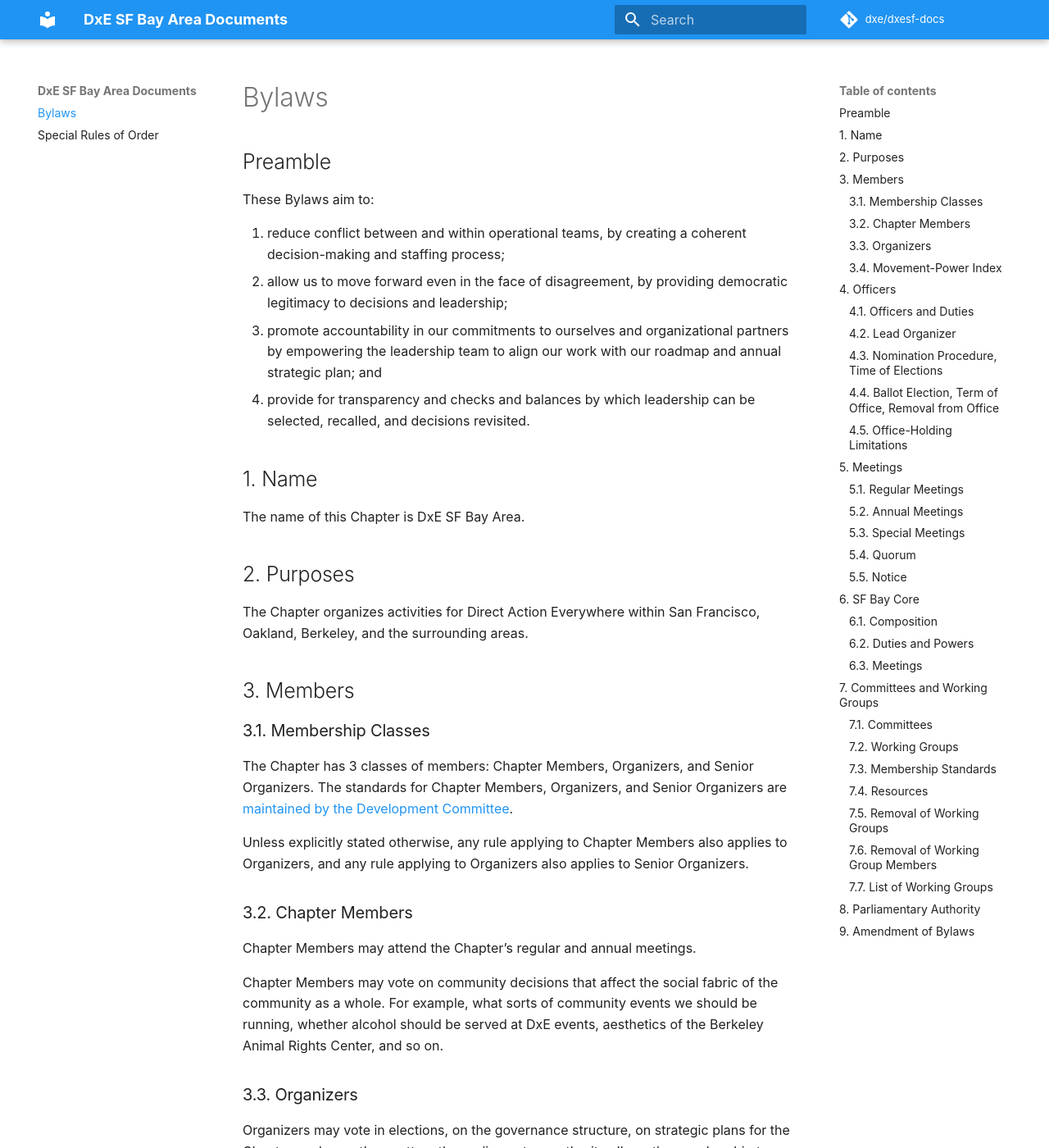
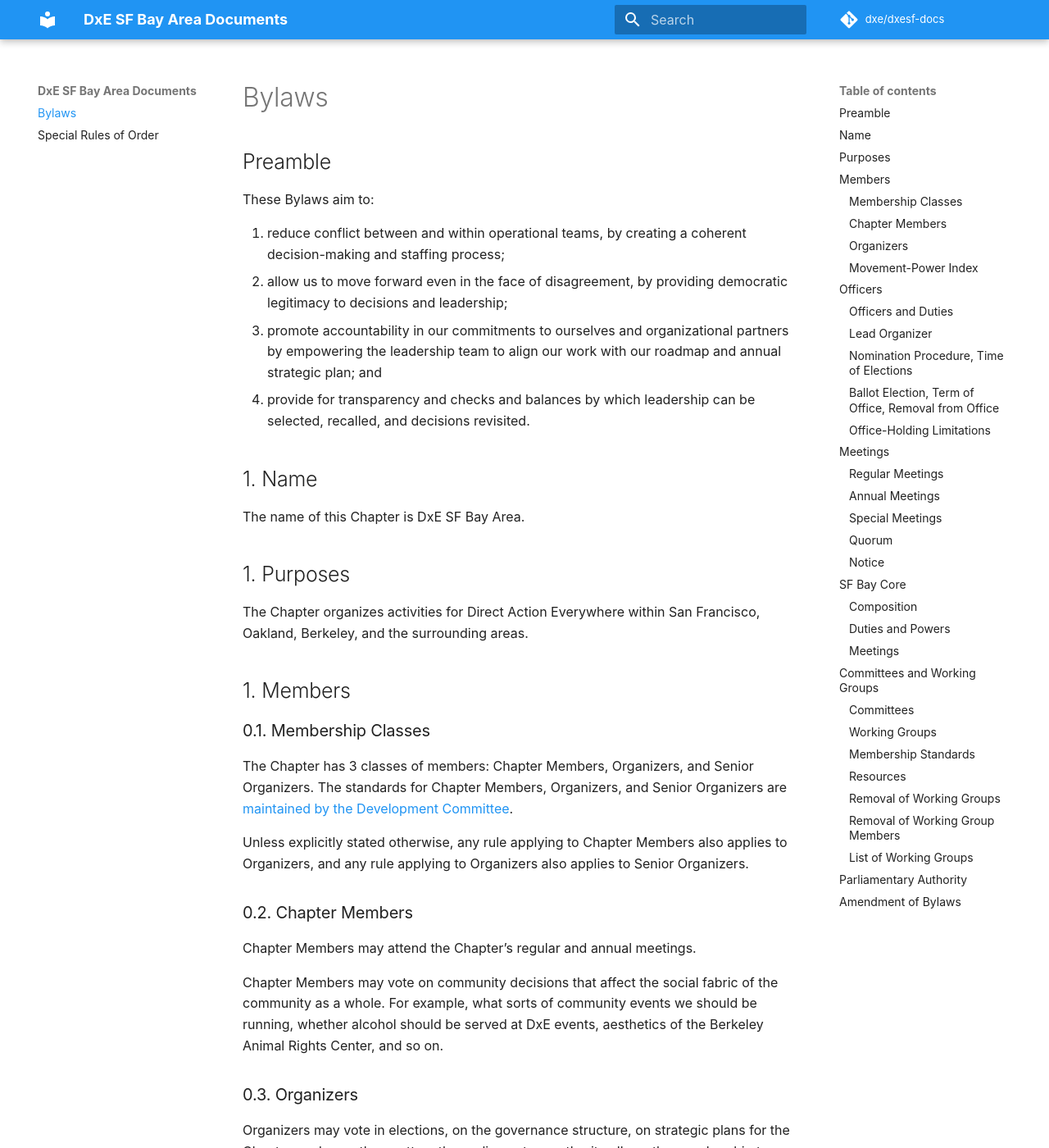
Before and after one commit to dxe/dxesf-docs, an MkDocs documentation site: the page built from docs/index.md, in a window 1280 px wide and 1400 px high. Shown: the whole window at 82% size. Built offline with MkDocs 1.6.1 and Material for MkDocs 9.7.7, drawn with Linux system fonts in a browser that asks for light colours; some web fonts are replaced; comment, search, counter and statistics services are not loaded; some of the changed text lies outside the part shown.

Commit message:
generate section numbers with CSS

```diff
--- a/docs/index.md
+++ b/docs/index.md
@@ -9,48 +9,50 @@ These Bylaws aim to:
 3. promote accountability in our commitments to ourselves and organizational partners by empowering the leadership team to align our work with our roadmap and annual strategic plan; and
 4. provide for transparency and checks and balances by which leadership can be selected, recalled, and decisions revisited.
 
-## 1. Name
+<section markdown="1" class="numbered">
+
+## Name
 
 The name of this Chapter is DxE SF Bay Area.
 
-## 2. Purposes
+## Purposes
 
 The Chapter organizes activities for Direct Action Everywhere within San Francisco, Oakland, Berkeley, and the surrounding areas.
 
-## 3. Members
+## Members
 
-### 3.1. Membership Classes
+### Membership Classes
 
 The Chapter has 3 classes of members: Chapter Members, Organizers, and Senior Organizers.
 The standards for Chapter Members, Organizers, and Senior Organizers are [maintained by the Development Committee](https://docs.google.com/document/d/1QnJXz8YuQeBL0cz4iK60mOvQfDN1vd7SBwvVhRFDHNc/preview).
 
 Unless explicitly stated otherwise, any rule applying to Chapter Members also applies to Organizers, and any rule applying to Organizers also applies to Senior Organizers.
 
-### 3.2. Chapter Members
+### Chapter Members
 
 Chapter Members may attend the Chapter's regular and annual meetings.
 
 Chapter Members may vote on community decisions that affect the social fabric of the community as a whole.
 For example, what sorts of community events we should be running, whether alcohol should be served at DxE events, aesthetics of the Berkeley Animal Rights Center, and so on.
 
-### 3.3. Organizers
+### Organizers
 
 Organizers may vote in elections, on the governance structure, on strategic plans for the Chapter, and any other matters the parliamentary authority allows the membership to decide.
 
-### 3.4. Movement-Power Index
+### Movement-Power Index
 
 To be in good standing and eligible to vote, a Member must be on the Movement-Power Index at the time of the vote.
 That is, they must have attended both a Protest and Community event in the previous month, or attended both a Protest and Community event in the current month.
 
-## 4. Officers
+## Officers
 
-### 4.1. Officers and Duties
+### Officers and Duties
 
 The officers of the Chapter are the Lead Organizer, 4 Core Members, and the Secretary.
 These officers perform the duties prescribed by these bylaws and by the parliamentary authority adopted by the Chapter.
 Within the parliamentary authority, the offices of Lead Organizer and Core Member correspond to President and Director, respectively.
 
-### 4.2. Lead Organizer
+### Lead Organizer
 
 The Lead Organizer is responsible for making decisions on and executing the previously-approved DxE annual strategy and budget, proposing agendas for Chapter and SF Bay Core meetings, staffing/removing people from Committees, Working Groups, and projects (including the DxE website, DxE Facebook page, DxE email lists, Facebook groups, and any other resources operated by the DxE SF Bay Area chapter, including any resources operated by the DxE SF Bay Area chapter by virtue of its role on the Global Steering Committee), ensuring compliance with these bylaws, and fulfilling DxE's values.
 
@@ -60,65 +62,65 @@ Their actions are subject to the advice and consent of the SF Bay Core and the O
 The Lead Organizer will hold regular (at least monthly) open discussions with updates on progress on strategic roadmap and opportunity for all Chapter Members to ask questions or comment on network matters.
 These will most often take place on Saturday mornings.
 
-### 4.3. Nomination Procedure, Time of Elections
+### Nomination Procedure, Time of Elections
 
 Any Organizer who has been an Organizer for the last 6 months at the time of election is eligible for office.
 
 Officers will be nominated at the February regular Chapter meeting.
 The election will then take place at a special meeting held 2 weeks later.
 
-### 4.4. Ballot Election, Term of Office, Removal from Office
+### Ballot Election, Term of Office, Removal from Office
 
 Officers will be elected by ballot using [Reweighted Range Voting](https://www.rangevoting.org/RRV.html).
 Officers will serve for 2 years or until their successors are elected, and their term of office will be begin at the close of the meeting at which they are elected.
 Officers may be removed from office at the will of the membership as provided in the parliamentary authority.
 
-### 4.5. Office-Holding Limitations
+### Office-Holding Limitations
 
 A member cannot hold more than 1 office at a time.
 
-## 5. Meetings
+## Meetings
 
-### 5.1. Regular Meetings
+### Regular Meetings
 
 The Chapter will hold regular meetings on the first Sunday of each month at the [Berkeley Animal Rights Center](https://goo.gl/maps/qSLSR5QXyxJ49ASF6) from 11:30 a.m. to 2:30 p.m., unless ordered otherwise by the Chapter or the SF Bay Core.
 Notice must be sent to all members at least 1 week before the meeting.
 
 At each meeting, the SF Bay Core will update members on progress, obtain feedback, and answer questions about the past month's projects.
 
-### 5.2. Annual Meetings
+### Annual Meetings
 
 A meeting of all Organizers and Senior Organizers of the DxE SF Bay Area chapter must occur with 30 days notice at which the SF Bay Core will propose a strategic plan for the following year.
 The strategic plan will be adopted at the end of meeting by majority vote of current Organizers and Senior Organizers.
 If a majority threshold is not secured, the SF Bay Core will make necessary modifications and announce a new meeting (with at least 2 weeks' notice) within 30 days.
 
-### 5.3. Special Meetings
+### Special Meetings
 
 Special meetings may be called by the Lead Organizer or by the SF Bay Core and must be called upon the written request of 1/4 of Organizers in good standing.
 The purpose of the meeting will be stated in the meeting announcement, which must be sent to all members at least 3 days before the meeting.
 
-### 5.4. Quorum
+### Quorum
 
 Quorum for Chapter Member votes is 1/5 of Chapter Members in good standing.
 
 Quorum for Organizer votes is a majority of Organizers in good standing.
 
-### 5.5. Notice
+### Notice
 
 Notice of meetings will be sent to the [chaptermembers@dxe.io](mailto:chaptermembers@dxe.io) mailing list.
 
-## 6. SF Bay Core
+## SF Bay Core
 
-### 6.1. Composition
+### Composition
 
 The SF Bay Core consists of the Lead Organizer and the 4 Core Members.
 
-### 6.2. Duties and Powers
+### Duties and Powers
 
 The SF Bay Core has full power and authority over the affairs of the Chapter between its business meetings.
 They will also set the hour and place of meetings, make recommendations to the Chapter, and perform any other duties as specified in these bylaws.
 
-### 6.3. Meetings
+### Meetings
 
 The SF Bay Core will hold regular meetings every Monday morning from 9 a.m. to 12 p.m., unless ordered otherwise by the SF Bay Core.
 Special meetings of the SF Bay Core may be called by the Lead Organizer and must be called upon the written request of 2 Core Members.
@@ -127,15 +129,15 @@ Meetings are normally open to the public, but advanced request is required.
 Anyone interested in visiting an SF Bay Core meeting should email [sfbay@directactioneverywhere.com](mailto:sfbay@directactioneverywhere.com) with the request.
 The first hour of regular meetings is reserved for executive session.
 
-## 7. Committees and Working Groups
+## Committees and Working Groups
 
-### 7.1. Committees
+### Committees
 
 The Lead Organizer suggests and has final say over the composition of a set of Committees (including Communications, Community, Development, Direct Action, Finance, and any others deemed necessary).
 Committees are focused on DxE's core functions, are expressly tasked with pushing forward on DxE's annual strategy and its 40 year roadmap, and are empowered to make decisions on resources.
 Committee members will be appointed based on expertise, culture fit, and team effectiveness, and team size will generally be limited to 7, unless exceptional circumstances justify a larger team.
 
-### 7.2. Working Groups
+### Working Groups
 
 The Lead Organizer has final say over the [composition of official Working Groups](https://docs.google.com/document/d/1mUybB0HQwd5pEJ2t5-uziFSlTGaExSyx3_iTIQf_HE4/preview).
 Working Groups will determine their own processes and meeting schedules, and will coordinate with other Working Groups via a designated Committee.
@@ -145,31 +147,33 @@ Working Groups can choose to remain unofficial and therefore completely independ
 The DxE SF Bay Area chapter will work with unofficial Working Groups on the basis of free association.
 Conflicts between Working Groups will be resolved by the Lead Organizer in consultation with the relevant Committees.
 
-### 7.3. Membership Standards
+### Membership Standards
 
 The point person for a Committee or Working Group may impose reasonable requirements for training, agreements, work standards, and rules of order for that Committee or Working Group.
 
-### 7.4. Resources
+### Resources
 
 Requests for resources must be directed to the Lead Organizer or relevant Committee.
 The Lead Organizer has final say over allocation of resources.
 
-### 7.5. Removal of Working Groups
+### Removal of Working Groups
 
 An official Working Group will be dissolved or become unofficial if the group fails to meet the relevant standards, violates DxE's values, or for any other good faith reason (e.g. redundancy, conflict with other Working Groups) set out by the Lead Organizer or relevant Committee lead.
 
-### 7.6. Removal of Working Group Members
+### Removal of Working Group Members
 
 Members of official Working Groups may be removed due to violations of DxE's values, [code of conduct](https://docs.google.com/document/d/1v1bSO9UCCgifH0UZfsfZ-5CEqtUOQ7tXL5lBmJoE9w4/preview), failure to meet relevant standards, or any other good faith reason (e.g. redundancy, conflict with other Working Groups) set out by the Lead Organizer, relevant Committee lead, or relevant Working Group point person.
 
-### 7.7. List of Working Groups
+### List of Working Groups
 
 The SF Bay Core must keep a list of official Working Groups, Chapter Members, Organizers and Senior Organizers.
 
-## 8. Parliamentary Authority
+## Parliamentary Authority
 
 The rules contained in the 11th edition of *Robert's Rules of Order Newly Revised* will govern the Chapter in all cases to which they are applicable and in which they are not inconsistent with these bylaws and any [special rules of order](special-rules.md) the Chapter may adopt.
 
-## 9. Amendment of Bylaws
+## Amendment of Bylaws
 
 These bylaws may be amended at any regular Chapter meeting by a 2/3 vote, provided that the amendment was submitted in writing at the previous regular meeting.
+
+</section>
--- a/docs/special-rules.md
+++ b/docs/special-rules.md
@@ -1,10 +1,12 @@
 # Special Rules of Order
 
-## 1. Electronic Meetings
+<section markdown="1" class="numbered">
+
+## Electronic Meetings
 
 The SF Bay Core may allow meeting participation by audio- or video-conferencing.
 
-## 2. Proxy Voting
+## Proxy Voting
 
 If a Chapter Member will be absent for a scheduled vote, they may designate another member as proxy to vote on their behalf.
 To do so, they must notify the Secretary at least an hour before the meeting is called to order.
@@ -12,6 +14,8 @@ To do so, they must notify the Secretary at least an hour before the meeting is
 To serve as a proxy, the designated member must be eligible to vote on the question themselves.
 Also, a member cannot serve as proxy for more than one member for the same vote.
 
-## 3. Voting Cards
+## Voting Cards
 
 Voting cards may be used as a voting method at Chapter meetings whenever a rising vote is in order.
+
+</section>
--- a/mkdocs.yml
+++ b/mkdocs.yml
@@ -15,5 +15,6 @@ theme:
   watermark: !!python/object/apply:os.getenv ["WATERMARK"]
 
 markdown_extensions:
+  - extra
   - footnotes
   - smarty
--- a/theme/css/watermark.css
+++ b/theme/css/watermark.css
@@ -8,3 +8,8 @@
     color: #e0f0ff;
     z-index: -1;
 }
+
+h2 { counter-reset: h3; }
+
+section.numbered h2:before { counter-increment: h2; content: counter(h2) ". " }
+section.numbered h3:before { counter-increment: h3; content: counter(h2) "." counter(h3) ". " }
```
